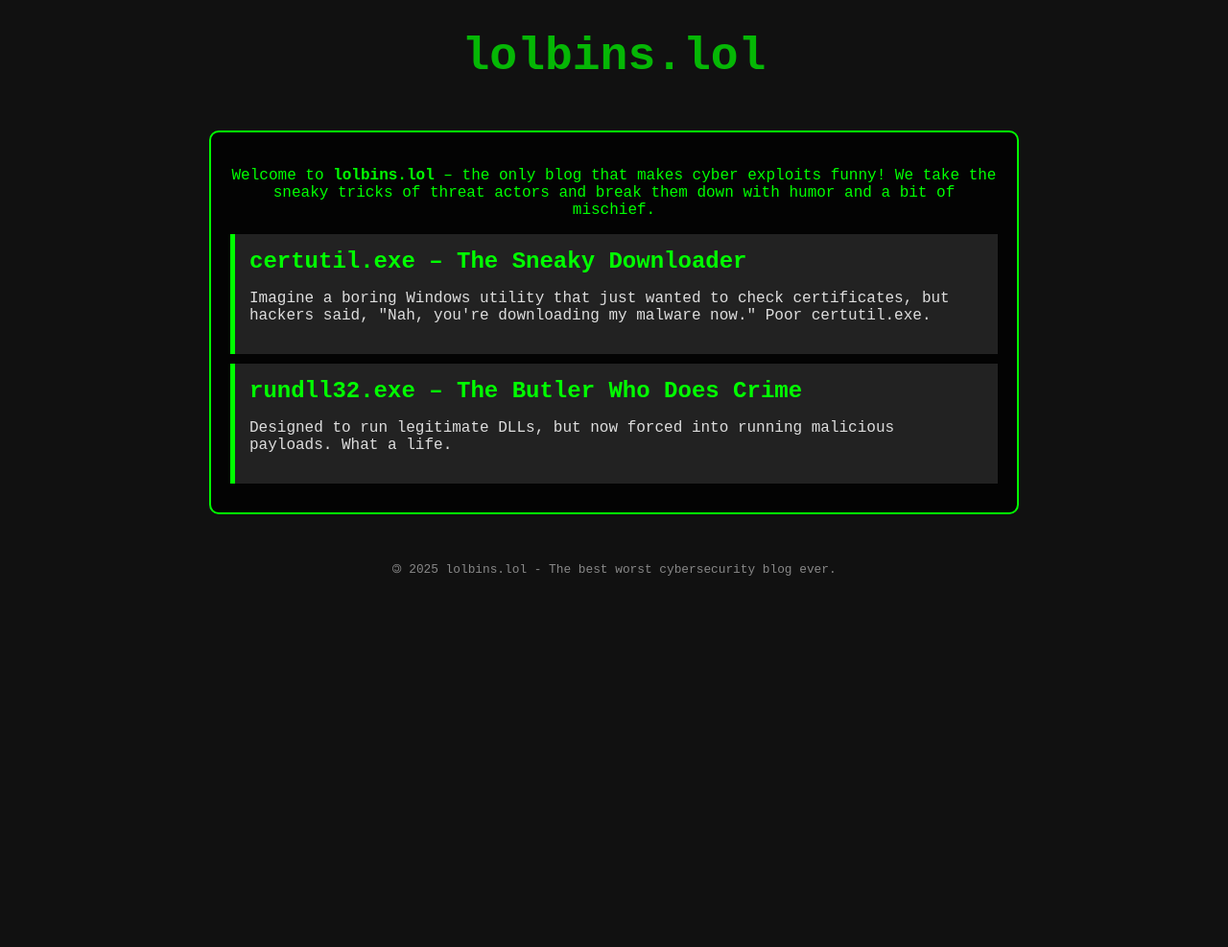
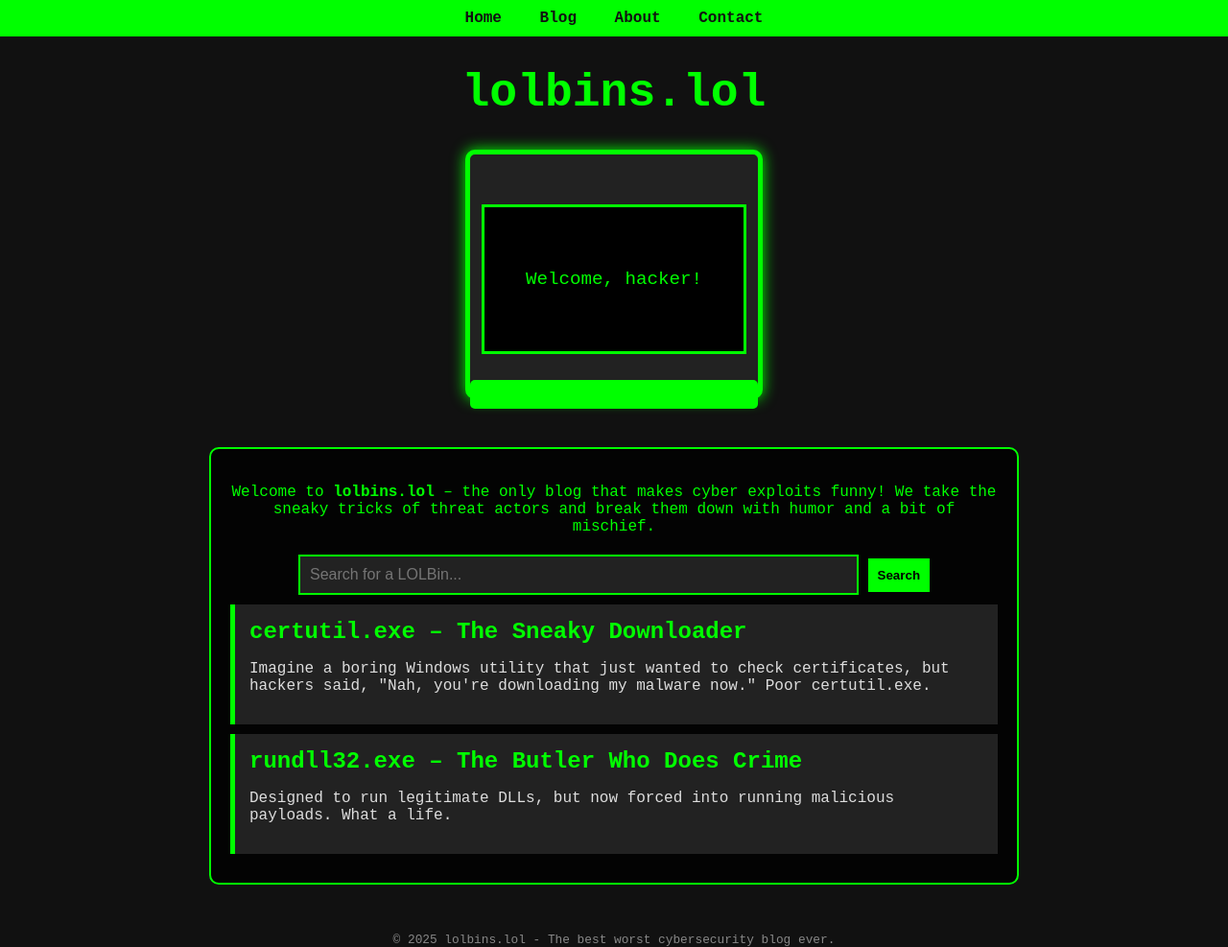
Before and after one commit to zmef/lolbins.lol, a plain HTML site: page index.htm in a window 1280 px wide. Shown: the whole page at 96% size. Before the commit the page ends 800 px from the top, so only its background shows below. Drawn offline with Linux system fonts and the light colour scheme.

Commit message:
Update index.htm

```diff
--- a/index.htm
+++ b/index.htm
@@ -21,6 +21,17 @@
             from { opacity: 1; }
             to { opacity: 0.7; }
         }
+        .nav {
+            background: #0f0;
+            padding: 10px;
+            text-align: center;
+        }
+        .nav a {
+            color: #111;
+            text-decoration: none;
+            font-weight: bold;
+            margin: 0 15px;
+        }
         .container {
             max-width: 800px;
             margin: 50px auto;
@@ -28,6 +39,41 @@
             background: rgba(0, 0, 0, 0.8);
             border: 2px solid #0f0;
             border-radius: 10px;
+        }
+        .retro-pc {
+            display: flex;
+            flex-direction: column;
+            align-items: center;
+            justify-content: center;
+            width: 300px;
+            height: 250px;
+            background: #222;
+            border: 5px solid #0f0;
+            border-radius: 10px;
+            position: relative;
+            margin: 20px auto;
+            box-shadow: 0 0 15px #0f0;
+        }
+        .retro-screen {
+            width: 90%;
+            height: 60%;
+            background: black;
+            color: #0f0;
+            font-size: 1.2rem;
+            display: flex;
+            align-items: center;
+            justify-content: center;
+            font-family: "Courier New", monospace;
+            border: 3px solid #0f0;
+            margin-top: 10px;
+        }
+        .retro-keyboard {
+            width: 100%;
+            height: 30px;
+            background: #0f0;
+            position: absolute;
+            bottom: -15px;
+            border-radius: 5px;
         }
         .post {
             background: #222;
@@ -43,31 +89,75 @@
         .post p {
             color: #ddd;
         }
+        .search-box {
+            margin-top: 20px;
+            text-align: center;
+        }
+        .search-box input {
+            padding: 10px;
+            width: 70%;
+            font-size: 1rem;
+            border: 2px solid #0f0;
+            background: #222;
+            color: #0f0;
+        }
+        .search-box button {
+            padding: 10px;
+            background: #0f0;
+            border: none;
+            font-weight: bold;
+            cursor: pointer;
+        }
         footer {
             margin-top: 20px;
             font-size: 0.8rem;
             color: #888;
         }
+        .fade-in {
+            opacity: 0;
+            animation: fadeIn 1s ease-in forwards;
+        }
+        @keyframes fadeIn {
+            from { opacity: 0; }
+            to { opacity: 1; }
+        }
     </style>
 </head>
 <body>
-    <h1>lolbins.lol</h1>
+    <div class="nav">
+        <a href="#">Home</a>
+        <a href="#">Blog</a>
+        <a href="#">About</a>
+        <a href="#">Contact</a>
+    </div>
+    <h1 class="fade-in">lolbins.lol</h1>
+
+    <div class="retro-pc">
+        <div class="retro-screen">Welcome, hacker!</div>
+        <div class="retro-keyboard"></div>
+    </div>
+
     <div class="container">
-        <p>Welcome to <strong>lolbins.lol</strong> – the only blog that makes cyber exploits funny! We take the sneaky tricks of threat actors and break them down with humor and a bit of mischief.</p>
+        <p class="fade-in">Welcome to <strong>lolbins.lol</strong> – the only blog that makes cyber exploits funny! We take the sneaky tricks of threat actors and break them down with humor and a bit of mischief.</p>
 
-        <div class="post">
+        <div class="search-box">
+            <input type="text" id="search" placeholder="Search for a LOLBin...">
+            <button onclick="searchPosts()">Search</button>
+        </div>
+
+        <div class="post fade-in">
             <h2>certutil.exe – The Sneaky Downloader</h2>
             <p>Imagine a boring Windows utility that just wanted to check certificates, but hackers said, "Nah, you're downloading my malware now." Poor certutil.exe.</p>
         </div>
 
-        <div class="post">
+        <div class="post fade-in">
             <h2>rundll32.exe – The Butler Who Does Crime</h2>
             <p>Designed to run legitimate DLLs, but now forced into running malicious payloads. What a life.</p>
         </div>
     </div>
 
     <footer>
-        🄯 2025 lolbins.lol - The best worst cybersecurity blog ever.
+        &copy; 2025 lolbins.lol - The best worst cybersecurity blog ever.
     </footer>
 </body>
 </html>
```
